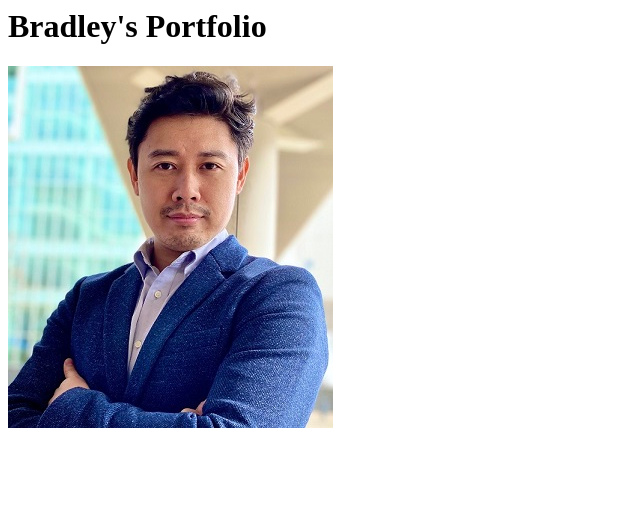
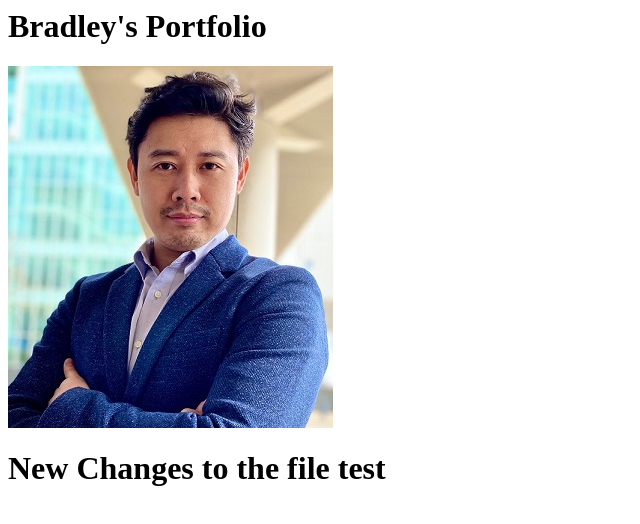
Before and after one commit to peche009/001samplehtml, a plain HTML site: page index.html in a window 1280 px wide. Shown: the whole page, without its empty margins (0-640 px from the left). Drawn offline with Linux system fonts and the light colour scheme.

Commit message:
added 2-8-2021

```diff
--- a/index.html
+++ b/index.html
@@ -3,4 +3,6 @@
 
 <img src="./bradleybiopic.jpg" />
 
+<h1>New Changes to the file test</h1>
+
 </html>
```
